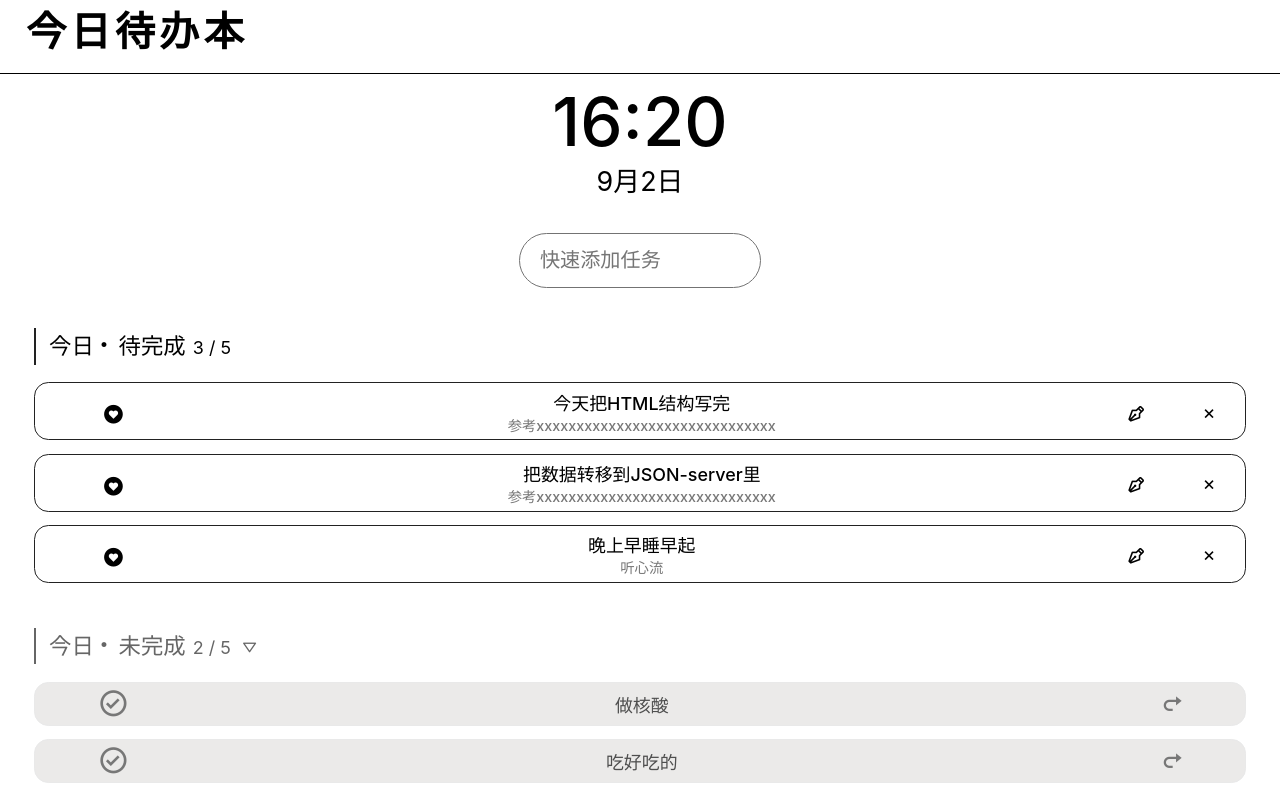
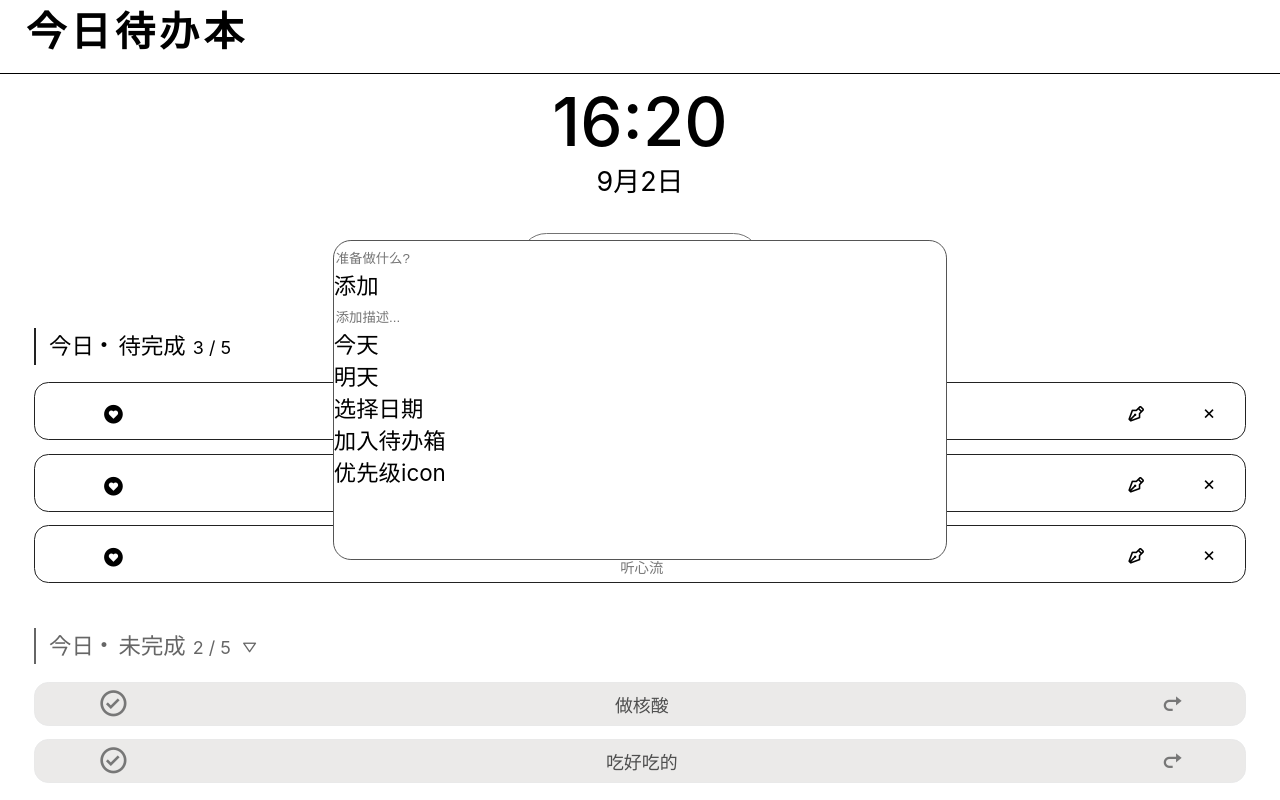
Before and after one commit to zaza32456/TODOList, a Next.js app: page / in a window 1280 px wide. Built offline with nearby package versions, Linux system fonts and the light colour scheme; data requests are answered from the project's data file.

Commit message:
TODO:create-task,state

```diff
--- /dev/null
+++ b/components/NewTask.tsx
@@ -0,0 +1,26 @@
+import React from 'react'
+import styles from '../styles/NewTask.module.css'
+
+export const NewTask = () => {
+  return (
+    <>
+      <div className={`${styles.createTask}`}>
+        <input placeholder='准备做什么?' ></input>
+        <div className='submit'>添加</div>
+
+        {/* 最好可以加入多项子任务 */}
+        <input placeholder='添加描述...'></input>
+
+        {/* 快速选择日期,循环任务和目标放在另外模块 */}
+        <div>今天</div>
+        <div>明天</div>
+        <div>选择日期</div>
+        <div>加入待办箱</div>
+
+        {/* 选择优先级 ，默认4*/}
+        <div>优先级icon</div>
+
+      </div>
+    </>
+  )
+}
--- a/components/Task.tsx
+++ b/components/Task.tsx
@@ -82,7 +82,7 @@ const Task = () => {
                       <li key={i}>
                         <div className={`${styles.flex} ${styles.taskItem}`}>
                           <div className={`${styles.checkbox}`}>
-                          <i className={`bx bxs-heart-circle ${styles.transfrom}`} ></i>
+                            <i className={`bx bxs-heart-circle ${styles.finishIcon}`} ></i>
                           </div>
                             <div className={`${styles.flex} ${styles.taskItemMain}`}>
                               <div className={styles.title}>
--- a/package.json
+++ b/package.json
@@ -6,7 +6,8 @@
     "dev": "next dev",
     "build": "next build",
     "start": "next start",
-    "lint": "next lint"
+    "lint": "next lint",
+    "runjson":"json-server --watch db.json --port 3001"
   },
   "dependencies": {
     "axios": "^0.27.2",
--- a/pages/index.tsx
+++ b/pages/index.tsx
@@ -5,11 +5,13 @@ import styles from '../styles/Home.module.css'
 import Header from '../components/Header'
 import Task from '../components/Task'
 import Tabbar from '../components/Tabbar'
+import { NewTask } from '../components/NewTask'
 
 
 const Home: NextPage = () => {
   return (
     <div className={styles.container}>
+
       <Head>
         <title>TODOLIST</title>
         <meta name="description" content="Generated by create next app" />
@@ -18,11 +20,14 @@ const Home: NextPage = () => {
       </Head>
       <Header />
 
+      <NewTask />
+
       <main className={`${styles.main}`}>
         <Task />
       </main>
 
       <Tabbar />
+
     </div>
   )
 }
--- /dev/null
+++ b/styles/NewTask.module.css
@@ -0,0 +1,11 @@
+.createTask {
+  position: fixed;
+  background-color: white;
+  top: 30%;
+  bottom: 30%;
+  left: 26%;
+  right: 26%;
+  border-radius: .8em;
+  z-index: 20;
+  border: 1px solid #555;
+}
--- a/styles/Task.module.css
+++ b/styles/Task.module.css
@@ -1,6 +1,7 @@
 .flex {
   display: flex;
 }
+
 
 
 /* 任务分区 */
@@ -52,6 +53,7 @@
   border: #222 1.2px solid;
   margin: 0, auto;
   border-radius: .8em;
+  transition: .18s ease-out;
 }
 
 ul > li > .taskItem > .checkbox {
@@ -143,14 +145,13 @@ ul > li > .taskItem > .checkbox {
     width:20%;
     border-radius: 3em;
     border: 1px solid rgb(115, 115, 115);
-
     transition: width .2s ease-out;
   }
 
   .input:focus {
 
     width: 68%;
-    border: 1px solid #111;
+    border: 1.8px solid #111;
   }
 
   .timeContainer {
@@ -171,13 +172,29 @@ ul > li > .taskItem > .checkbox {
     font-weight: 400;
   }
 
-  /* 点击放大特效 */
-  .transfrom {
-    transition: .2s ease-out;
+  /* 悬停放大特效 */
+  .transfrom,
+  .finishIcon {
+    transition: .18s ease-out;
     cursor: pointer;
 
     padding: .1em .4em;
   }
+
+    /* 悬停在任务栏时完成图标放大 */
+  .unfinished > ul > li:hover > .taskItem {
+    transition: .1s ease-out;
+    cursor: pointer;
+    box-shadow: .2px 2px 4px #999;
+    transform: translate(0px, -1px);
+
+  }
+
+  .unfinished > ul > li:hover .finishIcon {
+    transition: .18s ease-in;
+    transform: scale(1.3, 1.3);
+  }
+    /* - */
 
   .transfrom:hover {
     transition: .18s ease-in;
--- a/styles/globals.css
+++ b/styles/globals.css
@@ -27,6 +27,11 @@ li + li {
   margin-top: .6em;
 }
 
+input{
+  background:none;
+  outline:none;
+  border:none;
+}
 
 
 @media (prefers-color-scheme: dark) {
```
Lines whose indentation alone changed are shown as unchanged.
